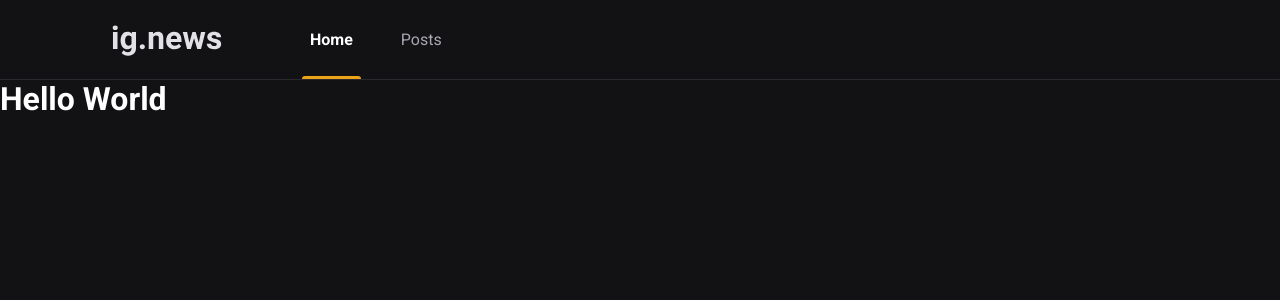
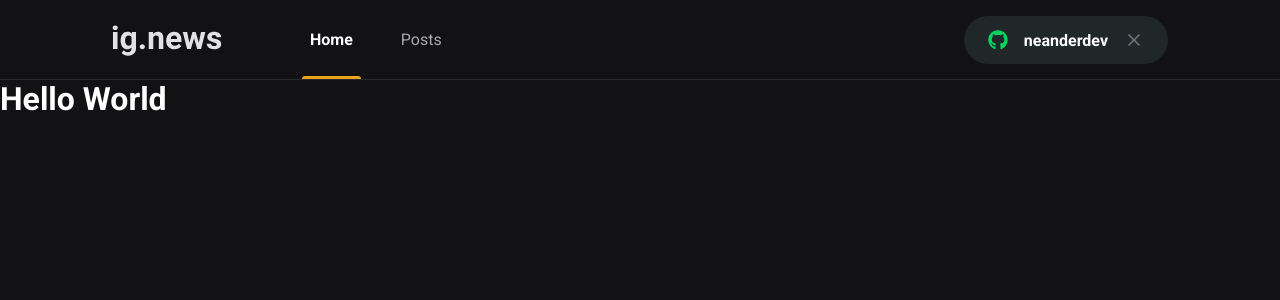
Before and after one commit to neanderdev/ignews-nextjs, a Next.js app: page / in a window 1280 px wide. Shown: the top 300 px of the page. Built offline with nearby package versions, Linux system fonts and the light colour scheme.

Commit message:
Creating Sign In Button component of the application

```diff
--- a/package.json
+++ b/package.json
@@ -12,6 +12,7 @@
     "next": "12.1.0",
     "react": "17.0.2",
     "react-dom": "17.0.2",
+    "react-icons": "^4.3.1",
     "sass": "^1.49.8"
   },
   "devDependencies": {
--- a/src/components/Header/index.tsx
+++ b/src/components/Header/index.tsx
@@ -1,3 +1,4 @@
+import { SignInButton } from "../SignInButton";
 import styled from "./styles.module.scss"
 
 export function Header() {
@@ -10,6 +11,8 @@
                     <a className={styled.active}>Home</a>
                     <a>Posts</a>
                 </nav>
+
+                <SignInButton />
             </div>
         </header>
     );
--- a/src/components/Header/styles.module.scss
+++ b/src/components/Header/styles.module.scss
@@ -51,4 +51,8 @@
       }
     }
   }
+
+  > button {
+    margin-left: auto;
+  }
 }
--- /dev/null
+++ b/src/components/SignInButton/index.tsx
@@ -0,0 +1,20 @@
+import { FaGithub } from "react-icons/fa";
+import { FiX } from "react-icons/fi"
+import styled from "./styles.module.scss"
+
+export function SignInButton() {
+    const isUserLoggedIn = true;
+
+    return isUserLoggedIn ? (
+        <button type="button" className={styled.signInButton}>
+            <FaGithub color="#04d361" />
+            neanderdev
+            <FiX color="#737380" className={styled.closeIcon} />
+        </button>
+    ) : (
+        <button type="button" className={styled.signInButton}>
+            <FaGithub color="#eba417" />
+            Sign in with Github
+        </button>
+    )
+}
--- /dev/null
+++ b/src/components/SignInButton/styles.module.scss
@@ -0,0 +1,33 @@
+.signInButton {
+  height: 3rem;
+  border-radius: 3rem;
+  background: var(--gray-850);
+  border: 0;
+  padding: 0 1.5rem;
+
+  display: flex;
+  align-items: center;
+  justify-content: center;
+
+  color: var(--white);
+  font-weight: bold;
+
+  svg {
+    width: 20px;
+    height: 20px;
+  }
+
+  svg:first-child {
+    margin-right: 1rem;
+  }
+
+  svg.closeIcon {
+    margin-left: 1rem;
+  }
+
+  transition: filter 0.2s;
+
+  &:hover {
+    filter: brightness(0.8);
+  }
+}
--- a/src/styles/global.scss
+++ b/src/styles/global.scss
@@ -10,6 +10,7 @@
   --gray-100: #e1e1e6;
   --gray-300: #a8a8b3;
   --gray-800: #29292e;
+  --gray-850: #1f2729;
   --gray-900: #121214;
 
   --cyan-500: #61dafb;
```
Also changed, not shown: 1 other file (tests, documents, lock files or other folders).
